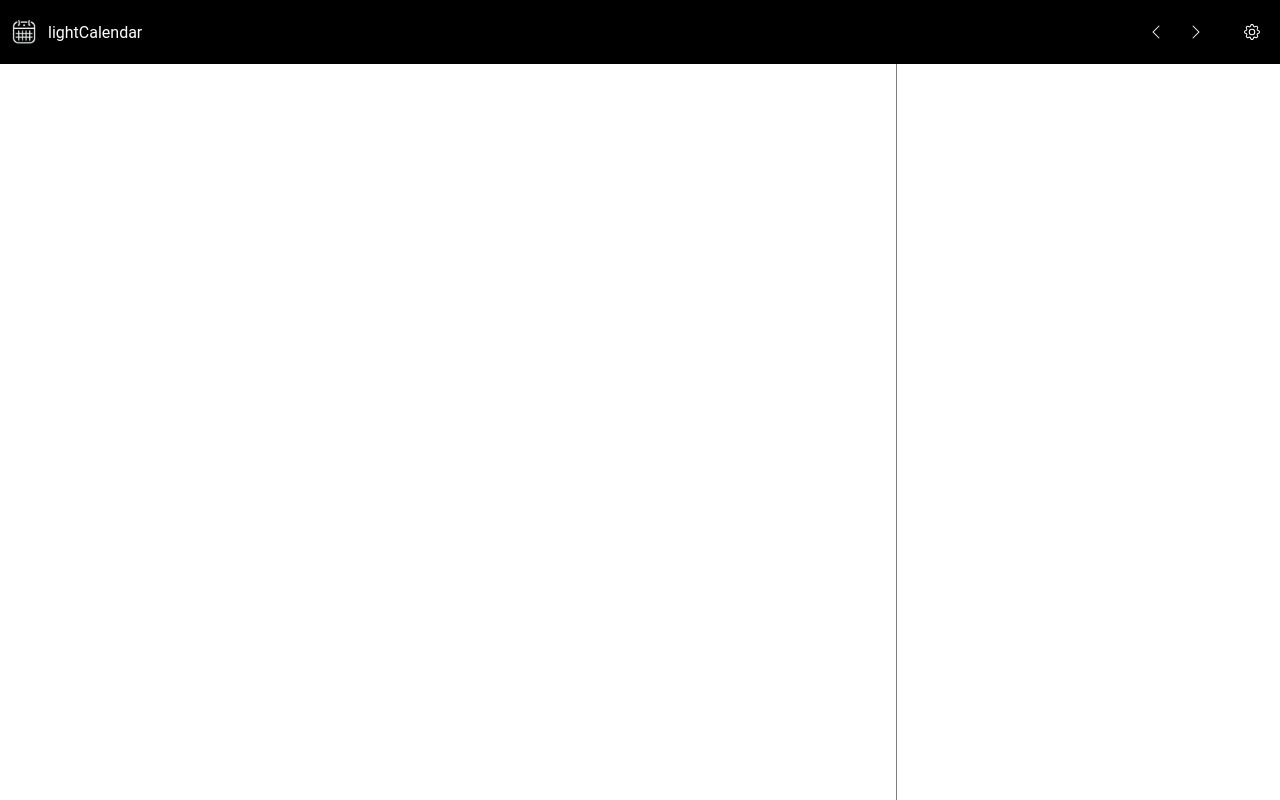
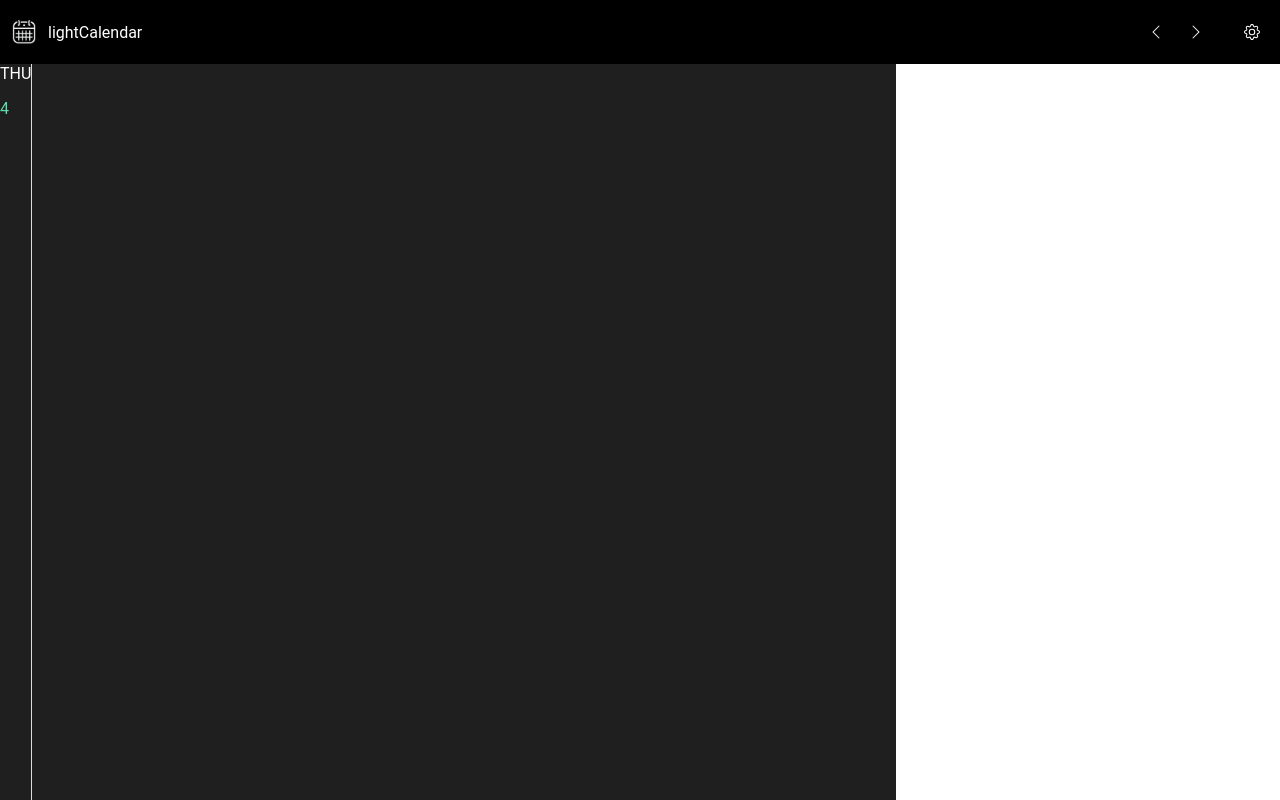
Before and after one commit to coloshword/lightCalendar, an Astro site: page / in a window 1280 px wide. Built offline with nearby package versions, Linux system fonts and the light colour scheme; Astro itself is replaced by a stand-in of ours.

Commit message:
calendar day component

```diff
--- /dev/null
+++ b/src/components/CalendarDay.tsx
@@ -0,0 +1,28 @@
+/** CalendarDay component: defines a day in the calendar **/
+import "./componentCSS/CalendarDay.css";
+interface CalendarDayProps {
+    date: Date,
+    displayType: string, // one of 'd', 'w', 'm' for day, week, month
+}
+
+const CalendarDay = ({ date, displayType }: CalendarDayProps) => {
+    const getDayAbbreviation = (date: Date): string => {
+        const daysOfWeek = ["SUN", "MON", "TUE", "WED", "THU", "FRI", "SAT"];
+        return daysOfWeek[date.getDay()];
+    };
+
+    return (
+        <div className="calendar-day-cont">
+            <div className="calendar-day-date">
+                <span className="calendar-day-day">
+                    {getDayAbbreviation(date)}
+                </span>
+                <span className="calendar-day-num">
+                    {date.getDate()}
+                </span>
+            </div>
+        </div>
+    );
+}
+
+export { CalendarDay }
--- a/src/components/MainCalendar.tsx
+++ b/src/components/MainCalendar.tsx
@@ -1,11 +1,19 @@
 import "./componentCSS/MainCalendar.css";
-
-interface MainCalendarProps {
-}
+import { useState, useEffect } from "react";
+import { CalendarDay } from "./CalendarDay";
 
 const MainCalendar = () => {
+    const [todayDate, setTodayDate] = useState<Date>(new Date());
+    useEffect(() => {
+        // get the date to be displayed
+        setTodayDate(new Date());
+    }, []);
     return (
         <div className="main-calendar-cont">
+            <CalendarDay
+                date={todayDate}
+                displayType="w"
+            />
         </div>
     )
 }
--- /dev/null
+++ b/src/components/componentCSS/CalendarDay.css
@@ -0,0 +1,20 @@
+.calendar-day-cont {
+    display: flex;
+    flex-direction: column;
+    justify-content: flex-start;
+    border-right: solid 1px #dddddd;
+}
+
+.calendar-day-date {
+    display: flex;
+    flex-direction: column;
+    gap: 1rem;
+}
+
+.calendar-day-day {
+    color: #ffffff;
+}
+
+.calendar-day-num {
+    color: #5eddac
+}
--- a/src/components/componentCSS/MainCalendar.css
+++ b/src/components/componentCSS/MainCalendar.css
@@ -1,5 +1,8 @@
 .main-calendar-cont {
     width: 70%;
     height: calc(100svh - 4rem);
-    border-right: 1px solid gray;
+    display: flex;
+    flex-direction: row;
+    justify-content: flex-start;
+    background-color: #1f1f1f;
 }
--- /dev/null
+++ b/src/components/new.txt
@@ -0,0 +1,4 @@
+dfsa
+dfas
+asdafAFf
+asdfasdfasdfasdf
```
